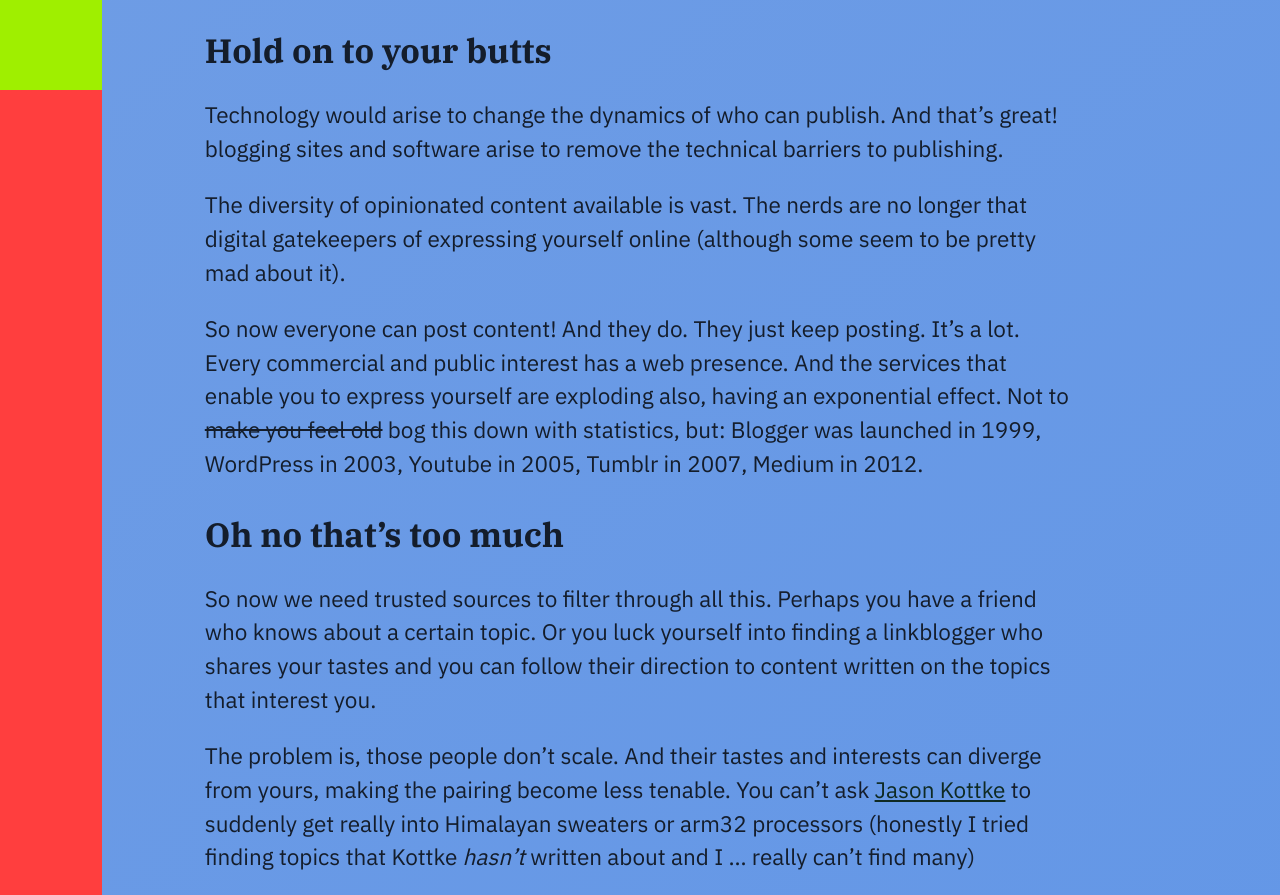
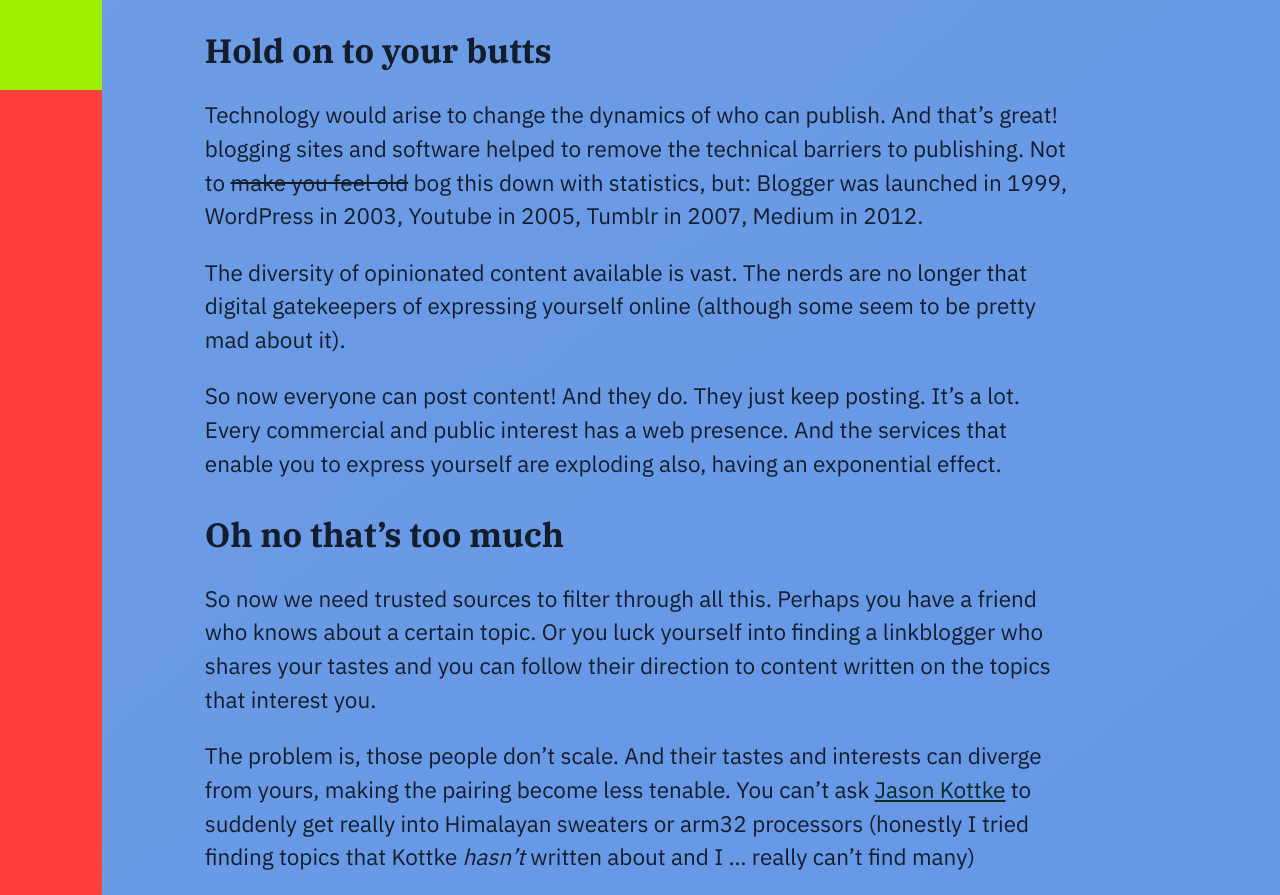
Before and after one commit to mikesusz/mikesusz.dev, an Astro site: page /blog/who-did-this in a window 1280 px wide. Shown: the part 1540-2435 px from the top of the page. Built offline with nearby package versions, Linux system fonts and the light colour scheme; Astro itself is replaced by a stand-in of ours.

Commit message:
another edit, re-used the same word, fun.

```diff
--- a/src/content/blog/who-did-this.md
+++ b/src/content/blog/who-did-this.md
@@ -23,11 +23,11 @@
 
 <!-- now it's easy -->
 
-Technology would arise to change the dynamics of who can publish. And that's great! blogging sites and software arise to remove the technical barriers to publishing.
+Technology would arise to change the dynamics of who can publish. And that's great! blogging sites and software helped to remove the technical barriers to publishing. Not to ~~make you feel old~~ bog this down with statistics, but: Blogger was launched in 1999, WordPress in 2003, Youtube in 2005, Tumblr in 2007, Medium in 2012.
 
 The diversity of opinionated content available is vast. The nerds are no longer that digital gatekeepers of expressing yourself online (although some seem to be pretty mad about it).
 
-So now everyone can post content! And they do. They just keep posting. It's a lot. Every commercial and public interest has a web presence. And the services that enable you to express yourself are exploding also, having an exponential effect. Not to ~~make you feel old~~ bog this down with statistics, but: Blogger was launched in 1999, WordPress in 2003, Youtube in 2005, Tumblr in 2007, Medium in 2012.
+So now everyone can post content! And they do. They just keep posting. It's a lot. Every commercial and public interest has a web presence. And the services that enable you to express yourself are exploding also, having an exponential effect.
 
 ## Oh no that's too much
 
```
